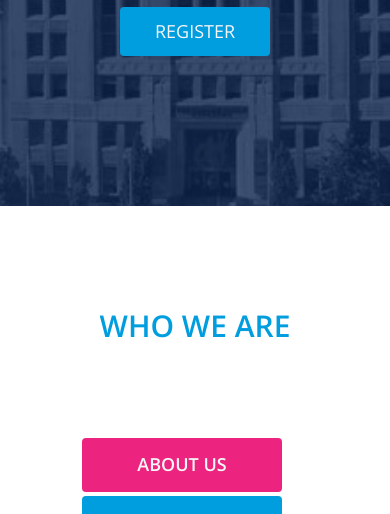
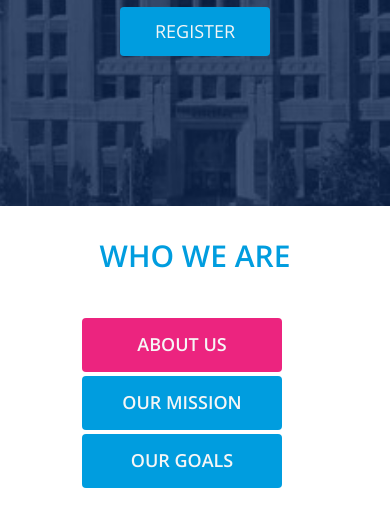
Before and after one commit to Harjotdhot13/mildderdemo1, a plain HTML site: page index.html in a window 390 px wide. Shown: the part 583-1097 px from the top of the page. Drawn offline with nearby package versions, Linux system fonts and the light colour scheme; some packages are replaced by stand-ins of ours.

Commit message:
about page button fixed

```diff
--- a/css/style.css
+++ b/css/style.css
@@ -226,6 +226,9 @@ hr {
 	background: #fff;
 	border-bottom: 2px solid #dddddd;
 	height: auto;
+}
+#about .section-title.center {
+	margin-top: 30px;
 }
 #about .about-text {
 	margin-left: 10px;
@@ -701,6 +704,9 @@ a:focus, .btn:focus, .btn:active:focus, .btn.active:focus, .btn.focus, .btn:acti
 	color: #f6f6f6 !important;
 	background-color: #ec247f !important;
 }
+#about .btn-group.btn-about {
+	margin-top: 50px;
+}
 .btn-active {
 	color: #f6f6f6 !important;
 	background-color: #ec247f !important;
@@ -722,9 +728,14 @@ a:focus, .btn:focus, .btn:active:focus, .btn.active:focus, .btn.focus, .btn:acti
 }
 @media(max-width:400px) {
 	#about {
-		padding: 40px 0 140px;
 		background: #fff;
 		border-bottom: 2px solid #dddddd;
 		height: 900px;
 	}
 }
+@media(max-width:976px) {
+	#about .btn-group.btn-about {
+		margin-top: 0px !important;
+		margin-bottom: 20px;
+	}
+}
--- a/index.html
+++ b/index.html
@@ -85,11 +85,11 @@
   <!-- About Section -->
   <div id="about">
     <div class="container" >
-      <div class="section-title text-center center" style="margin-top:60px;">
+      <div class="section-title text-center center">
         <h2>WHO WE ARE</h2>
       </div>
       <div class="row">
-        <div class="col-md-offset-0 col-md-3 col-sm-12 col-xs-offset-2 col-xs-10 btn-group" role="group" style="text-align: center; margin-top: 50px;">
+        <div class="col-md-offset-0 col-md-3 col-sm-12 col-xs-offset-2 col-xs-10 btn-group btn-about" role="group">
           <button id="about"  onclick="changeView(id)" class="btn btn-custom btn-active">ABOUT US</button>
           <button id="mission" onclick="changeView(id)" class="btn btn-custom">OUR MISSION</button>
           <button id="goals" onclick="changeView(id)" class="btn btn-custom">OUR GOALS</button>
```
